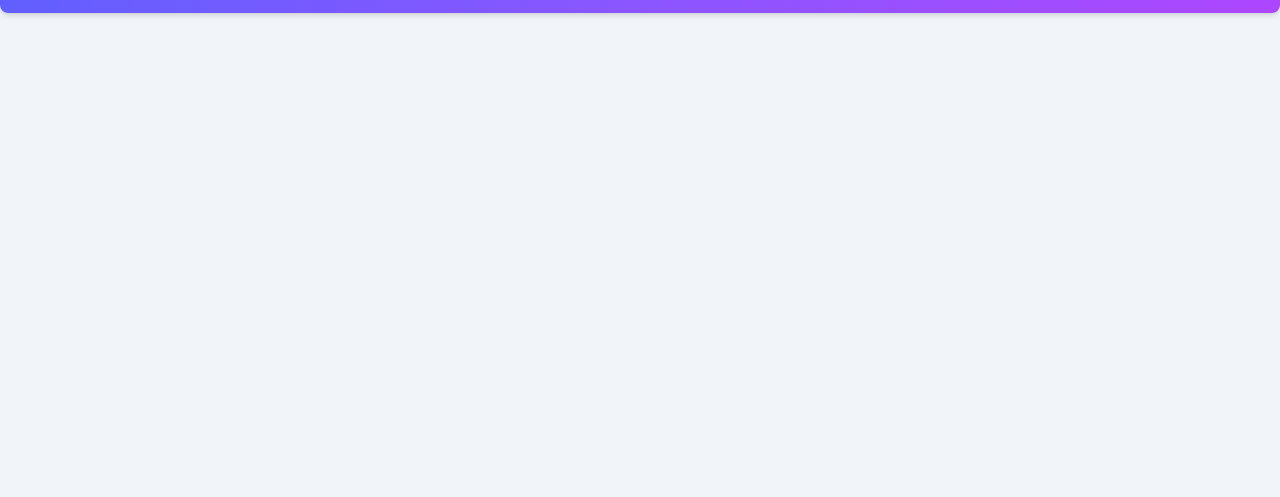
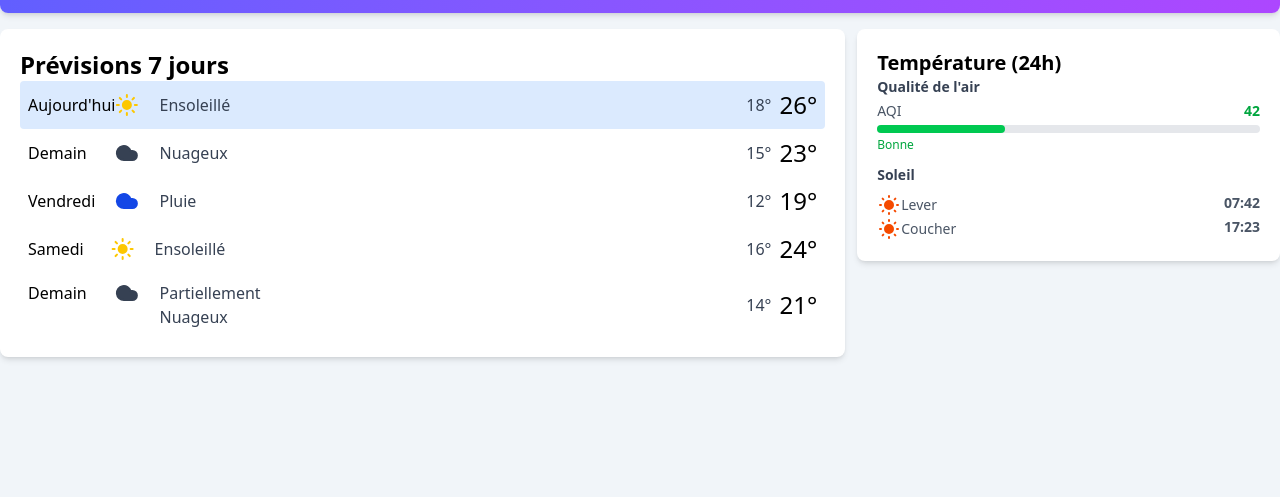
Before and after one commit to antoinebtn/ESGI-Tailwind, a website: page index.html in a window 1280 px wide. Shown: the part 303-800 px from the top of the page. Drawn offline with nearby package versions, Linux system fonts and the light colour scheme; files that its build step writes are made by us from their sources.

Commit message:
cards previsions et temperatures

```diff
--- a/index.html
+++ b/index.html
@@ -41,7 +41,7 @@
           </div>
         </div>
       </div>
-      <div display="flex" class="flex-col items-center md:w-[20%] w-[30%]">
+      <div class="flex flex-col items-center md:w-[20%] w-[30%]">
         <i data-lucide="sun" class="text-yellow-300 fill-yellow-300 h-36 w-26 mx-auto"></i>
         <div class="pr-8">
           <p class="text-white text-end">Max: 26°</p>
@@ -52,8 +52,105 @@
     <div>
 
     </div>
-    <div>
+    <div class="flex gap-3 flex-col lg:flex-row">
+        <div class="w-full lg:w-2/3 p-5 rounded-lg shadow-md h-full bg-white">
+            <h2 class="text-2xl font-bold">Prévisions 7 jours</h2>
+            <div class="flex justify-between items-center bg-blue-100 rounded p-2">
+                <div class="flex justify-items-start md:w-1/4 w-2/3">
+                    <p class="w-1/3">Aujourd'hui</p>
+                    <i data-lucide="sun" class="text-yellow-400 fill-yellow-400 w-1/3"></i>
+                    <p class="text-gray-700 w-1/3">Ensoleillé</p>
+                </div>
+                <div class="flex justify-between items-center gap-2">
+                    <div class="text-gray-700">18°</div>
+                    <div class="text-2xl">26°</div>
+                </div>
+            </div>
 
+            <div class="flex justify-between items-center rounded p-2">
+                <div class="flex justify-items-start md:w-1/4 w-2/3">
+                    <div class="w-1/3">Demain</div>
+                    <i data-lucide="cloud" class="text-gray-700 fill-gray-700 w-1/3"></i>
+                    <div class="text-gray-700 w-1/3">Nuageux</div>
+                </div>
+                <div class="flex justify-between items-center gap-2">
+                    <div class="text-gray-700">15°</div>
+                    <div class="text-2xl">23°</div>
+                </div>
+            </div>
+
+            <div class="flex justify-between items-center rounded p-2">
+                <div class="flex justify-items-start md:w-1/4 w-2/3">
+                    <div class="w-1/3">Vendredi</div>
+                    <i data-lucide="cloud" class="text-blue-700 fill-blue-700 w-1/3"></i>
+                    <div class="text-gray-700 w-1/3">Pluie</div>
+                </div>
+                <div class="flex justify-between items-center gap-2">
+                    <div class="text-gray-700">12°</div>
+                    <div class="text-2xl">19°</div>
+                </div>
+            </div>
+
+            <div class="flex justify-between items-center rounded p-2">
+                <div class="flex justify-items-start md:w-1/4 w-2/3">
+                    <div class="w-1/3">Samedi</div>
+                    <i data-lucide="sun" class="text-yellow-400 fill-yellow-400 w-1/3"></i>
+                    <div class="text-gray-700">Ensoleillé</div>
+                </div>
+                <div class="flex justify-between items-center gap-2">
+                    <div class="text-gray-700">16°</div>
+                    <div class="text-2xl">24°</div>
+                </div>
+            </div>
+
+            <div class="flex justify-between items-center rounded p-2">
+                <div class="flex justify-items-start md:w-1/4 w-2/3">
+                    <div class="w-1/3">Demain</div>
+                    <i data-lucide="cloud" class="text-gray-700 fill-gray-700 w-1/3"></i>
+                    <div class="text-gray-700 w-1/3">Partiellement Nuageux</div>
+                </div>
+                <div class="flex justify-between items-center gap-2">
+                    <div class="text-gray-700">14°</div>
+                    <div class="text-2xl">21°</div>
+                </div>
+            </div>
+        </div>
+
+        <div class="w-full lg:w-1/3 p-5 rounded-lg shadow-md h-full bg-white">
+            <div>
+                <h2 class="text-xl font-bold">Température (24h)</h2>
+            </div>
+
+            <div>
+                <h2 class="text-sm font-bold text-gray-700 mb-1">Qualité de l'air</h2>
+                <div class="flex justify-between items-center text-sm mb-1">
+                    <span class="text-gray-600">AQI</span>
+                    <span class="font-semibold text-green-600">42</span>
+                </div>
+                <div class="w-full h-2 bg-gray-200 rounded-full">
+                    <div class="h-2 bg-green-500 rounded-full w-1/3"></div>
+                </div>
+                <p class="text-xs text-green-600 mt-1">Bonne</p>
+            </div>
+
+            <div class="mt-3">
+                <h2 class="text-sm font-semibold text-gray-700 mb-2">Soleil</h2>
+                <div class="flex justify-between text-sm text-gray-600">
+                    <div class="flex items-center">
+                        <i data-lucide="sun-medium" class="text-orange-600 fill-orange-600"></i>
+                        <span>Lever</span>
+                    </div>
+                    <span class="font-semibold">07:42</span>
+                </div>
+                <div class="flex justify-between text-sm text-gray-600">
+                    <div class="flex items-center">
+                        <i data-lucide="sun-medium" class="text-orange-600 fill-orange-600"></i>
+                        <span>Coucher</span>
+                    </div>
+                    <span class="font-semibold">17:23</span>
+                </div>
+            </div>
+        </div>
     </div>
     <div>
 
```
